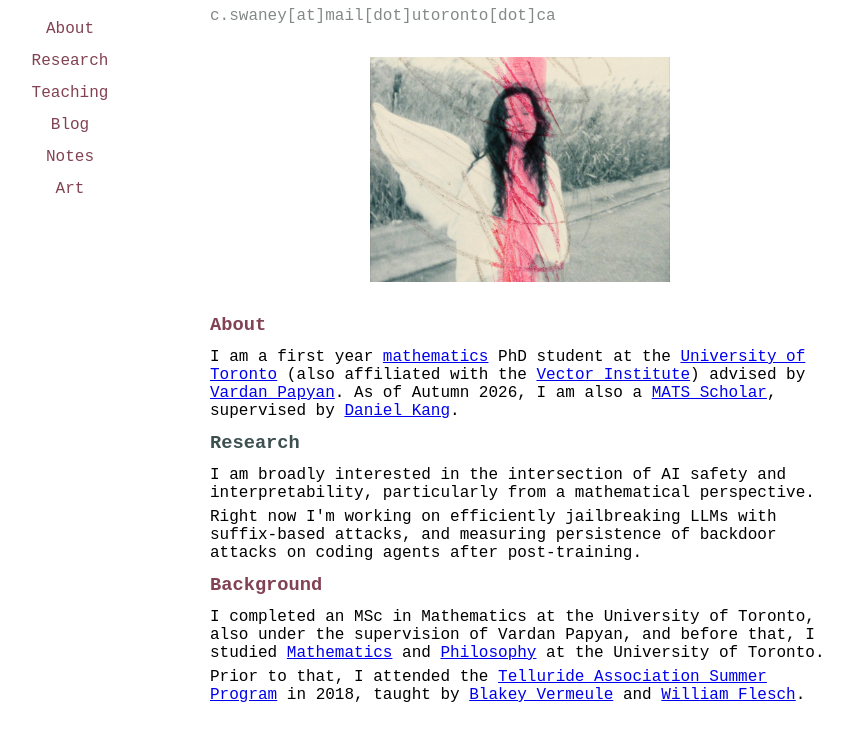
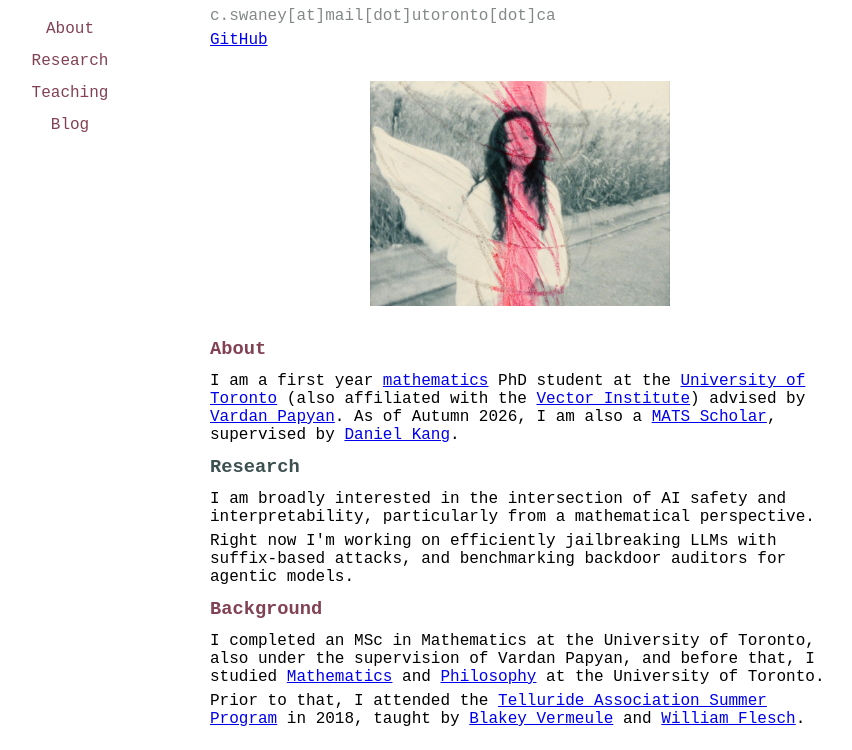
Before and after one commit to renee-ts/renee-ts.github.io, a plain HTML site: page index.html in a window 1280 px wide. Shown: the part 50-800 px from the top of the page, without its empty margins (260-1112 px from the left). Drawn offline with Linux system fonts and the light colour scheme.

Commit message:
hide unfinished notes/art page, add github link

```diff
--- a/index.html
+++ b/index.html
@@ -1,3 +1,7 @@
+<head>
+  <meta charset="UTF-8" />
+  <title>Renee</title>
+</head>
 <body>
 <link rel="stylesheet" href="style.css">
 <div class="container">
@@ -8,8 +12,8 @@
         <a href="research.html">Research</a>
         <a href="teaching.html">Teaching</a>
         <a href="blog/index.html">Blog</a>
-        <a href="#">Notes</a>
-        <a href="#">Art</a>
+        <!-- <a href="#">Notes</a> -->
+        <!-- <a href="#">Art</a> -->
       </nav>
     </aside>
 
@@ -19,6 +23,7 @@
         <h1>Renee</h1>
         <div class="contact">
           <p>c.swaney[at]mail[dot]utoronto[dot]ca</p>
+          <p><a href="https://github.com/renee-ts">GitHub</a></p>
         </div>
         <figure style="margin-left: 0px;">
         <img class="profile-photo" src="assets/images/god_crippled_one_leg_graffiti.jpg" alt="Picture of an angel sitting on the road with pink graffiti overtop." />
@@ -39,8 +44,7 @@
             I am broadly interested in the intersection of AI safety and interpretability, particularly from a mathematical perspective.
         </p>
         <p>
-          Right now I'm working on efficiently jailbreaking LLMs with suffix-based attacks, and measuring persistence of backdoor attacks on
-          coding agents after post-training.
+          Right now I'm working on efficiently jailbreaking LLMs with suffix-based attacks, and benchmarking backdoor auditors for agentic models.
         </p>
         <h3 class="background">Background</h3>
           <p>
```
